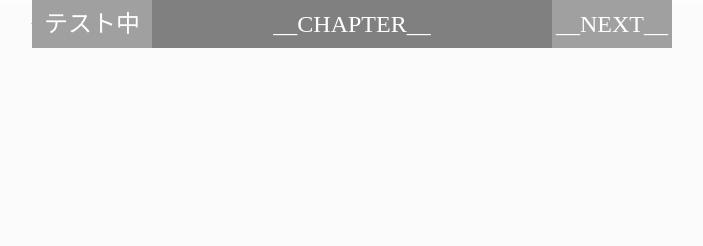
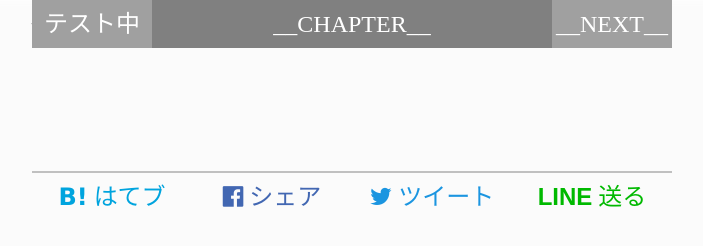
Before and after one commit to piyo7/deep-sister, a plain HTML site: page scala/src/main/resources/template.html in a window 1280 px wide. Shown: the whole page, without its empty margins (288-991 px from the left). Drawn offline with Linux system fonts and the light colour scheme; files that its build step writes are made by us from their sources.

Commit message:
ソーシャルボタン設置

```diff
--- a/docs/css/chapter.css
+++ b/docs/css/chapter.css
@@ -86,6 +86,58 @@ canvas {
   text-decoration: none;
 }
 
+#sns {
+  padding-top: 6em;
+  display: flex;
+  flex-flow: row;
+  list-style: none;
+  clear: both;
+}
+
+#sns a {
+  text-decoration: none;
+  width: 100%;
+  height: 100%;
+  display: block;
+  text-align: center;
+}
+
+#sns-hatebu, #sns-facebook, #sns-twitter, #sns-line {
+  width: 160px;
+  font-size: 24px;
+  height: 2em;
+  line-height: 2em;
+  border-top: 2px solid #c0c0c0;
+}
+
+#sns-hatebu a {
+  color: #00A4DE;
+}
+
+#sns-facebook a {
+  color: #4267B2;
+}
+
+#sns-twitter a {
+  color: #1B95E0;
+}
+
+#sns-line a {
+  color: #00B900;
+}
+
+.icon-hatebu:before {
+  content: "B!";
+  font-family: Verdana;
+  font-weight: bold;
+}
+
+.icon-line:before {
+  content: "LINE";
+  font-family: Meiryo, sans-serif;
+  font-weight: bold;
+}
+
 #menu {
   padding: 0px calc(50% - 320px);
   height: 2em;
--- a/scala/src/main/resources/template.html
+++ b/scala/src/main/resources/template.html
@@ -24,6 +24,7 @@
   <link rel="apple-touch-icon" href="icon/dummy-sister-180x180.jpg">
   <link rel="stylesheet" href="css/chapter.css">
   <link rel="stylesheet" href="css/character.css">
+  <link rel="stylesheet" href="https://maxcdn.bootstrapcdn.com/font-awesome/4.7.0/css/font-awesome.min.css">
   <script src="https://code.createjs.com/createjs-2015.11.26.min.js"></script>
   <script src="https://cdn.rawgit.com/ics-creative/ParticleJS/release/0.1.31/libs/particlejs.min.js"></script>
   <!--
@@ -45,6 +46,20 @@
   <canvas id="__PATH__"></canvas>
   <div id="chat">
     __CHAT__
+    <ul id="sns">
+      <li id="sns-hatebu">
+        <a href="https://b.hatena.ne.jp/entry/__ROOT__/__PATH__" target="_blank"><i class="fa icon-hatebu"></i> はてブ</a>
+      </li>
+      <li id="sns-facebook">
+        <a href="https://www.facebook.com/sharer.php?u=__ROOT__/__PATH__" target="_blank"><i class="fa fa-facebook-official"></i> シェア</a>
+      </li>
+      <li id="sns-twitter">
+        <a href="https://twitter.com/intent/tweet?url=__ROOT__/__PATH__&text=__CHAPTER__ - __NOVEL__&related=moroha_yumekiri"><i class="fa fa-twitter"></i> ツイート</a>
+      </li>
+      <li id="sns-line">
+        <a href="https://line.me/R/msg/text/?__CHAPTER__ - __NOVEL__ __ROOT__/__PATH__" target="_blank"><i class="fa icon-line"></i> 送る</a>
+      </li>
+    </ul>
   </div>
   <ul id="menu">
     <li id="menu-left">
```
